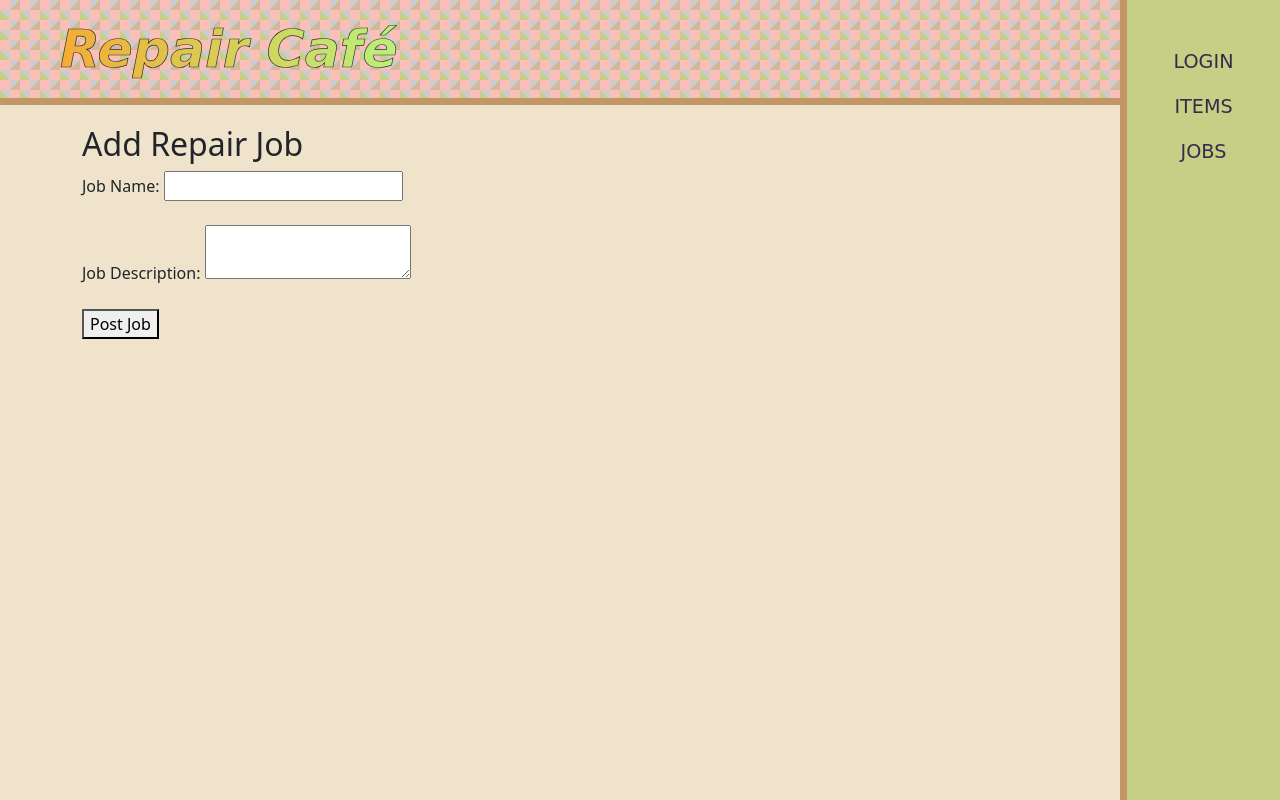
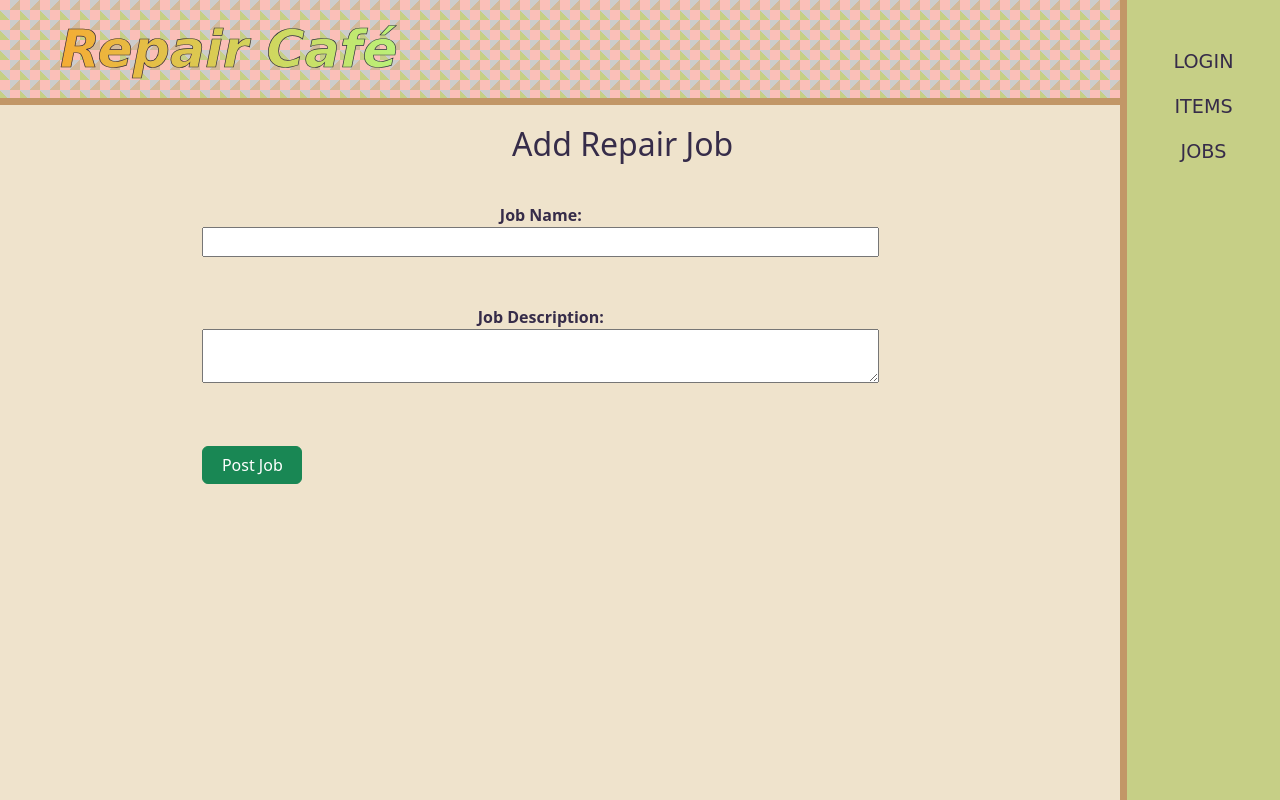
Before and after one commit to SmithNJ13/repair-cafe, a website: page repair.html in a window 1280 px wide. Drawn offline with nearby package versions, Linux system fonts and the light colour scheme; no server answers; a web font is replaced by a local one.

Commit message:
styled item and repair form

```diff
--- a/repair.html
+++ b/repair.html
@@ -50,7 +50,7 @@
                 <label for="jobDescription">Job Description:</label>
                 <textarea id="jobDescription" name="job_description" required></textarea><br><br>
 
-                <button type="submit">Post Job</button>
+                <button type="submit" class="btn btn-success" id="submitBtn">Post Job</button>
             </form>
             <div id="jobPostedMessage" style="display: none;">Repair job posted!</div>
         </div>
--- a/static/css/style.css
+++ b/static/css/style.css
@@ -236,11 +236,58 @@ header {
 }
 
 .userActions button:hover {
-    transform: scale(1.1); /* Enlarge button by 10% */
+    transform: scale(1.1);
 }
 
 /*END OF USER PROFILE*/
 
+/* STYLING OF ADD JOB AND ITEM FORMS */
+
+#addJobBox, #addItemBox {
+    text-align: center;
+}
+
+#addItemBox h2 {
+    margin: 0 auto 0 485px;
+    width: fit-content;
+    color: #362C49;
+}
+
+#addJobBox h2 {
+    margin: 0 auto 0 430px;
+    width: fit-content;
+    color: #362C49;
+}
+
+#jobForm, #itemForm {
+    position: relative;
+    margin-top: 5vh;
+    margin-right: 23.4vw;
+    margin-left: 10.9vw;
+    display: flex;
+    flex-direction: column;
+}
+
+#jobForm, #itemForm ul {
+    font-weight: bold;
+    position: relative;
+    right: 1.5vw;
+    color: #362C49;
+}
+
+#jobForm .form-control {
+    max-width: 50rem;
+}
+
+#submitBtn {
+    margin-top: 15px;
+    width: 100px;
+    top: 1rem;
+    left: 29vw;
+}
+
+/* END OF STYLING OF ADD JOB AND ITEM FORMS */
+
 #userActions:hover, p:hover {
     transform: scale(1.1);
 }
```
Also changed, not shown: list.html (+1 -1 lines).
